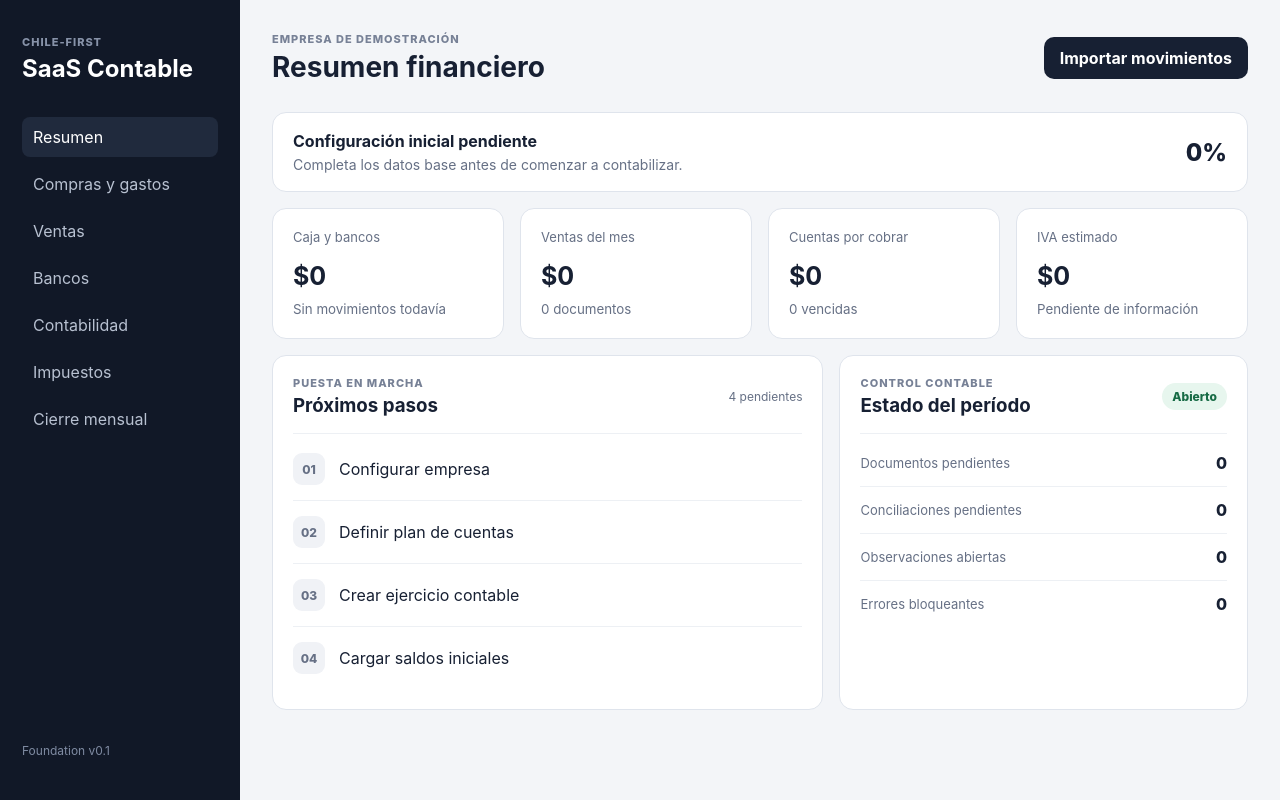
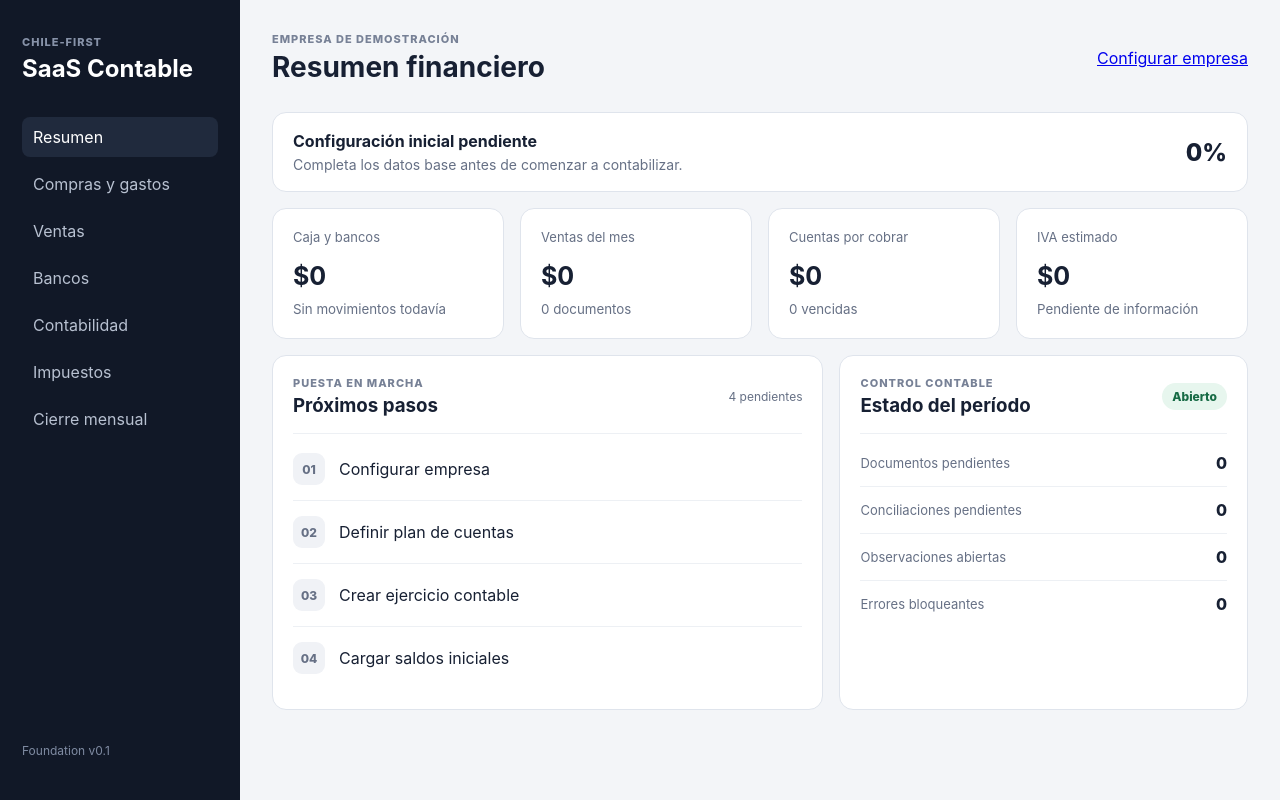
Before and after one commit to Carlitros0101/SaaS-Contable-Chile, a Next.js app: page / in a window 1280 px wide. Built offline with nearby package versions, Linux system fonts and the light colour scheme.

Commit message:
feat: link dashboard to company setup

```diff
--- a/src/app/page.tsx
+++ b/src/app/page.tsx
@@ -1,3 +1,5 @@
+import Link from "next/link";
+
 const metrics = [
   { label: "Caja y bancos", value: "$0", detail: "Sin movimientos todavía" },
   { label: "Ventas del mes", value: "$0", detail: "0 documentos" },
@@ -38,7 +40,9 @@ export default function Home() {
             <p className="eyebrow">Empresa de demostración</p>
             <h2>Resumen financiero</h2>
           </div>
-          <button type="button">Importar movimientos</button>
+          <Link className="primaryAction" href="/setup/company">
+            Configurar empresa
+          </Link>
         </header>
 
         <section className="notice">
```
